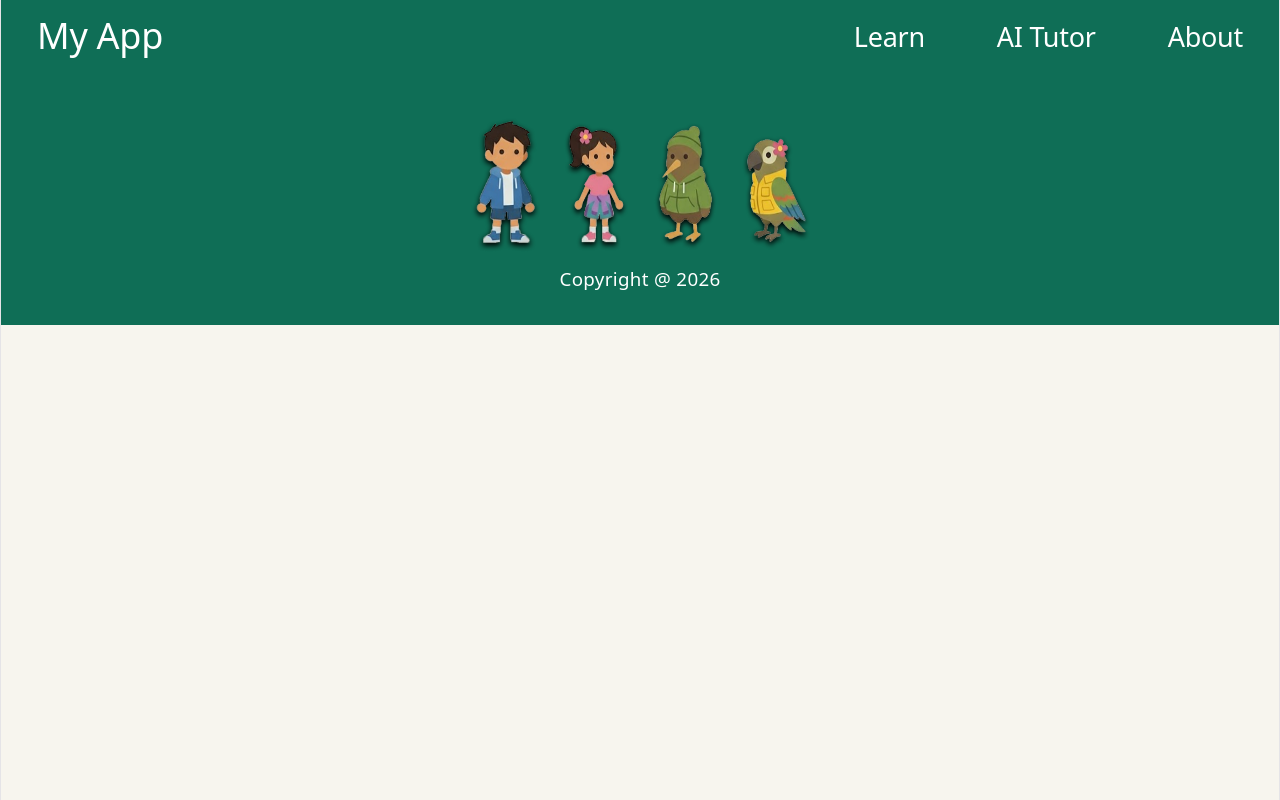
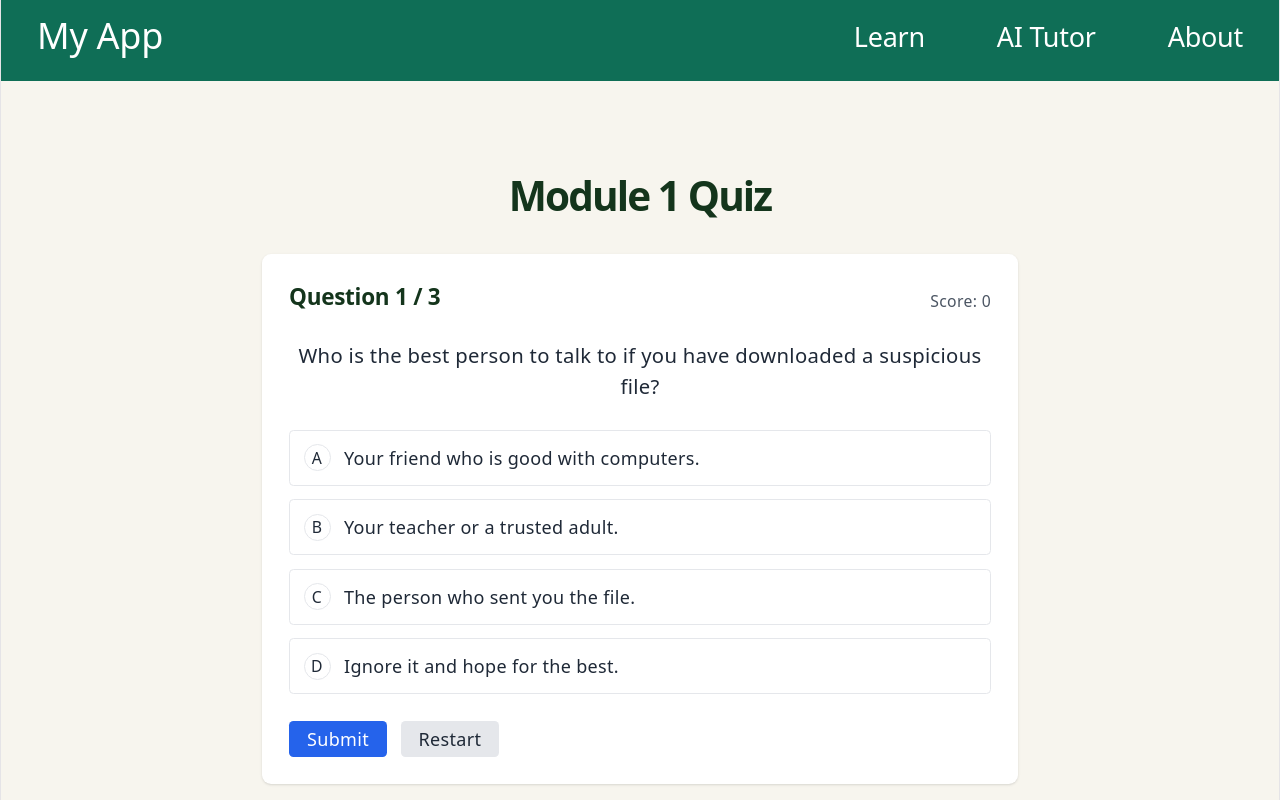
Before and after one commit to UOA-SOFTENG-701-2026-G9/SOFTENG-701-Group-9-Project, a React (Vite) app in the folder frontend/: page /quiz in a window 1280 px wide. Shown: the top 800 px of the page. Built offline with nearby package versions, Linux system fonts and the light colour scheme; no server answers; a web font is replaced by a local one.

Commit message:
Created basic quiz component

```diff
--- a/frontend/src/main/App.tsx
+++ b/frontend/src/main/App.tsx
@@ -7,6 +7,7 @@
 import Footer from './components/Footer'
 import VisualNovelDemo from './pages/VisualNovel.tsx'
 import AILearning from './pages/AILearning'
+import Quiz from './pages/quiz.tsx'
 function App() {
   const location = useLocation()
   const hideChrome = location.pathname.startsWith('/vn')
@@ -20,6 +21,7 @@
         <Route path="/about" element={<About />} />
         <Route path="/vn" element={<VisualNovelDemo />} />
         <Route path="/ai-learning" element={<AILearning />} />
+        <Route path="/quiz" element={<Quiz />} />
       </Routes>
       {!hideChrome && <Footer />}
     </div>
--- /dev/null
+++ b/frontend/src/main/components/quiz/quiz.tsx
@@ -0,0 +1,121 @@
+import { useState } from "react";
+import { Link } from "react-router-dom";
+
+export type Question = {
+  question: string;
+  options: string[];
+  answer: number; // index of correct option
+};
+
+const QuizComponent = ({ questions }: { questions: Question[] }) => {
+  const [index, setIndex] = useState(0);
+  const [selected, setSelected] = useState<number | null>(null);
+  const [score, setScore] = useState(0);
+  const [submitted, setSubmitted] = useState(false);
+
+  const q = questions[index];
+
+  function handleSelect(i: number) {
+    if (submitted) return; // lock after submit
+    setSelected(i);
+  }
+
+  function handleSubmit() {
+    if (selected === null) return;
+    setSubmitted(true);
+    if (selected === q.answer) setScore((s) => s + 1);
+  }
+
+  function handleNext() {
+    const next = index + 1;
+    setSubmitted(false);
+    setSelected(null);
+    if (next < questions.length) setIndex(next);
+  }
+
+  function handleRestart() {
+    setIndex(0);
+    setSelected(null);
+    setScore(0);
+    setSubmitted(false);
+  }
+
+  // Results view
+  if (index >= questions.length) {
+    return (
+      <div className="max-w-2xl mx-auto p-6 bg-white rounded-lg shadow">
+        <h2 className="text-2xl font-semibold mb-4">Quiz complete</h2>
+        <p className="mb-4">You scored {score} of {questions.length}.</p>
+        <div className="flex flex-row gap-3">
+          <button onClick={handleRestart} className="px-4 py-2 bg-blue-600 text-white rounded">Restart</button>
+          <Link to="/modules" className="px-4 py-2 bg-blue-600 text-white rounded">Leave Episode</Link>
+        </div>
+      </div>
+    );
+  }
+
+  return (
+    <div className="max-w-2xl mx-auto p-6 bg-white rounded-lg shadow">
+      <div className="mb-4 flex justify-between items-center">
+        <h2 className="text-xl font-semibold">Question {index + 1} / {questions.length}</h2>
+        <div className="text-sm text-gray-600">Score: {score}</div>
+      </div>
+
+      <div className="mb-6">
+        <p className="text-lg">{q.question}</p>
+      </div>
+
+      <div className="grid gap-3">
+        {q.options.map((opt, i) => {
+          const isSelected = selected === i;
+          const isCorrect = submitted && i === q.answer;
+          const isWrong = submitted && isSelected && selected !== q.answer;
+
+          let bg = "bg-white";
+          if (isCorrect) bg = "bg-green-100 border-green-500";
+          else if (isWrong) bg = "bg-red-100 border-red-500";
+          else if (isSelected) bg = "bg-blue-50";
+
+          return (
+            <button
+              key={i}
+              onClick={() => handleSelect(i)}
+              className={`text-left p-3 border rounded ${bg} hover:bg-blue-50`}
+            >
+              <div className="flex items-center gap-3">
+                <div className="w-6 h-6 flex items-center justify-center border rounded-full text-sm">
+                  {String.fromCharCode(65 + i)}
+                </div>
+                <div>{opt}</div>
+              </div>
+            </button>
+          );
+        })}
+      </div>
+
+      <div className="mt-6 flex gap-3">
+        {!submitted ? (
+          <>
+            <button onClick={handleSubmit} className="px-4 py-2 bg-blue-600 text-white rounded" disabled={selected === null}>
+              Submit
+            </button>
+            <button onClick={handleRestart} className="px-4 py-2 bg-gray-200 rounded">Restart</button>
+          </>
+        ) : (
+          <>
+            <div className="flex-1 text-sm text-gray-700">
+              {selected === q.answer ? "Correct!" : `Incorrect — correct answer: ${String.fromCharCode(65 + q.answer)}`}
+            </div>
+            {index + 1 < questions.length ? (
+              <button onClick={handleNext} className="px-4 py-2 bg-blue-600 text-white rounded">Next</button>
+            ) : (
+              <button onClick={() => setIndex(questions.length)} className="px-4 py-2 bg-green-600 text-white rounded">See results</button>
+            )}
+          </>
+        )}
+      </div>
+    </div>
+  );
+}
+
+export { QuizComponent };
--- /dev/null
+++ b/frontend/src/main/pages/quiz.tsx
@@ -0,0 +1,33 @@
+import { QuizComponent, type Question } from "../components/quiz/quiz";
+
+const quizQuestions: Question[] = [
+  {
+    question: "Who is the best person to talk to if you have downloaded a suspicious file?",
+    options: [
+      "Your friend who is good with computers.",
+      "Your teacher or a trusted adult.",
+      "The person who sent you the file.",
+      "Ignore it and hope for the best."
+    ],
+    answer: 1
+  },
+  {
+    question: "What should you do if someone you don't know asks for your password?",
+    options: ["Give it to them if they seem nice","Refuse and tell a trusted adult","Change your password later","Share it with friends"],
+    answer: 1
+  },
+  {
+    question: "Which of the following is a strong password?",
+    options: ["password123","123456","G!7b#S9x","qwerty"],
+    answer: 2
+  }
+];
+
+export default function QuizPage() {
+  return (
+    <div className="flex flex-col items-center bg-[#F7F5EE] min-h-screen py-16">
+      <h1 className="text-4xl font-bold text-center mb-8">Module 1 Quiz</h1>
+      <QuizComponent questions={quizQuestions} />
+    </div>
+  );
+}
```
Also changed, not shown: 1 other file (tests, documents, lock files or other folders).
